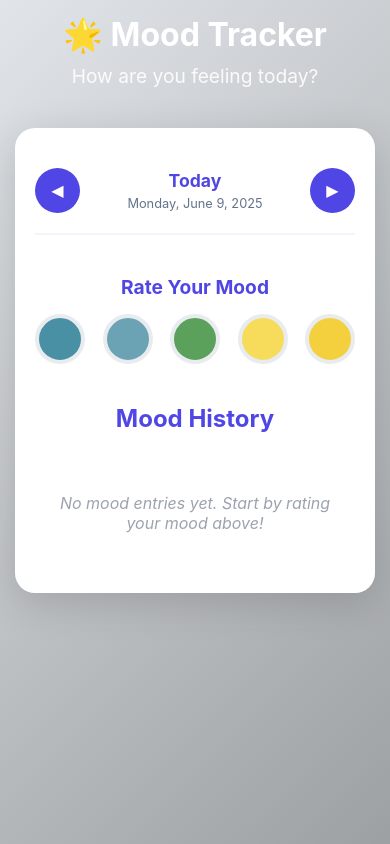
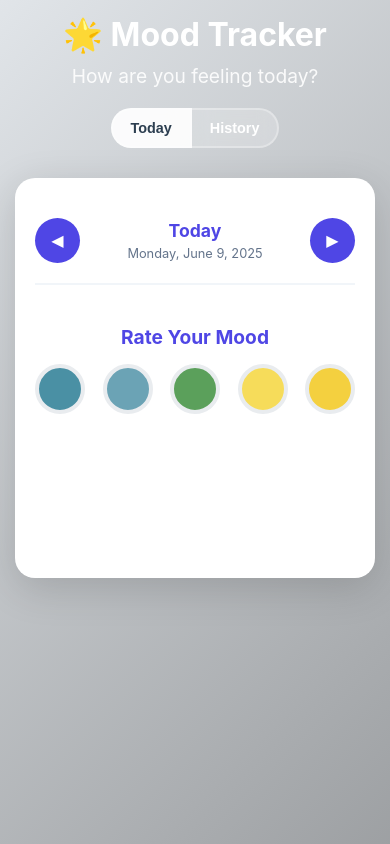
Before and after one commit to dmigo/mood-tracker, a website: page index.html in a window 390 px wide. Drawn offline with Linux system fonts and the light colour scheme.

Commit message:
Move history to a separate view

```diff
--- a/app.js
+++ b/app.js
@@ -4,6 +4,7 @@ class MoodTracker {
         this.currentDate = new Date();
         this.swipeStartX = null;
         this.swipeThreshold = 50;
+        this.currentView = 'mood';
         this.init();
     }
 
@@ -20,6 +21,8 @@ class MoodTracker {
         const prevDayBtn = document.getElementById('prev-day');
         const nextDayBtn = document.getElementById('next-day');
         const moodEntry = document.querySelector('.mood-entry');
+        const moodViewBtn = document.getElementById('mood-view-btn');
+        const historyViewBtn = document.getElementById('history-view-btn');
 
         moodButtons.forEach(btn => {
             btn.addEventListener('click', (e) => {
@@ -59,12 +62,23 @@ class MoodTracker {
             this.swipeStartX = null;
         });
 
+        // View navigation
+        moodViewBtn.addEventListener('click', () => {
+            this.switchView('mood');
+        });
+
+        historyViewBtn.addEventListener('click', () => {
+            this.switchView('history');
+        });
+
         // Keyboard navigation
         document.addEventListener('keydown', (e) => {
-            if (e.key === 'ArrowLeft') {
-                this.navigateDate(-1);
-            } else if (e.key === 'ArrowRight') {
-                this.navigateDate(1);
+            if (this.currentView === 'mood') {
+                if (e.key === 'ArrowLeft') {
+                    this.navigateDate(-1);
+                } else if (e.key === 'ArrowRight') {
+                    this.navigateDate(1);
+                }
             }
         });
     }
@@ -282,6 +296,35 @@ class MoodTracker {
 
         document.documentElement.style.setProperty('--current-mood-color', moodColor);
     }
+
+    switchView(view) {
+        this.currentView = view;
+
+        // Update view buttons
+        document.querySelectorAll('.view-btn').forEach(btn => {
+            btn.classList.remove('active');
+        });
+
+        if (view === 'mood') {
+            document.getElementById('mood-view-btn').classList.add('active');
+            document.getElementById('mood-view').classList.add('active');
+            document.getElementById('history-view').classList.remove('active');
+        } else if (view === 'history') {
+            document.getElementById('history-view-btn').classList.add('active');
+            document.getElementById('history-view').classList.add('active');
+            document.getElementById('mood-view').classList.remove('active');
+            this.loadMoodHistory(); // Refresh history when switching to it
+        }
+
+        // Update theme based on current view
+        if (view === 'history') {
+            // In history view, show neutral theme
+            document.documentElement.style.setProperty('--current-mood-color', 'var(--mood-unselected)');
+        } else {
+            // In mood view, show theme based on selected date
+            this.updateTheme();
+        }
+    }
 }
 
 document.addEventListener('DOMContentLoaded', () => {
--- a/index.html
+++ b/index.html
@@ -30,8 +30,16 @@
             <p>How are you feeling today?</p>
         </header>
 
+        <!-- Navigation -->
+        <nav class="view-navigation">
+            <button id="mood-view-btn" class="view-btn active">Today</button>
+            <button id="history-view-btn" class="view-btn">History</button>
+        </nav>
+
         <main>
-            <section class="mood-entry">
+            <!-- Mood Entry View -->
+            <section id="mood-view" class="view active">
+                <div class="mood-entry">
                     <div class="date-navigation">
                         <button id="prev-day" class="nav-btn" title="Previous day (swipe right)">◀</button>
                         <div class="current-date">
@@ -51,12 +59,16 @@
                             <button class="mood-btn" data-mood="5"></button>
                         </div>
                     </div>
+                </div>
             </section>
 
-            <section class="mood-history">
+            <!-- History View -->
+            <section id="history-view" class="view">
+                <div class="mood-history">
                     <h2>Mood History</h2>
                     <div id="mood-list" class="mood-entries">
-                    <p class="no-entries">No mood entries yet. Start by rating your mood above!</p>
+                        <p class="no-entries">No mood entries yet. Start by rating your mood!</p>
+                    </div>
                 </div>
             </section>
         </main>
--- a/styles.css
+++ b/styles.css
@@ -45,7 +45,7 @@ body {
 
 header {
     text-align: center;
-    margin-bottom: 40px;
+    margin-bottom: 20px;
     color: white;
 }
 
@@ -59,12 +59,65 @@ header p {
     opacity: 0.9;
 }
 
+.view-navigation {
+    display: flex;
+    justify-content: center;
+    margin-bottom: 30px;
+    gap: 0;
+}
+
+.view-btn {
+    background: rgba(255, 255, 255, 0.2);
+    color: white;
+    border: none;
+    padding: 12px 24px;
+    font-size: 1rem;
+    font-weight: 600;
+    cursor: pointer;
+    transition: all 0.3s ease;
+    backdrop-filter: blur(10px);
+    border: 2px solid rgba(255, 255, 255, 0.3);
+}
+
+.view-btn:first-child {
+    border-radius: 25px 0 0 25px;
+}
+
+.view-btn:last-child {
+    border-radius: 0 25px 25px 0;
+    border-left: none;
+}
+
+.view-btn:hover {
+    background: rgba(255, 255, 255, 0.3);
+}
+
+.view-btn.active {
+    background: rgba(255, 255, 255, 0.9);
+    color: var(--text-primary);
+}
+
 main {
     background: var(--bg-primary);
     border-radius: 20px;
     padding: 30px;
     box-shadow: 0 10px 40px rgba(0, 0, 0, 0.15);
     backdrop-filter: blur(10px);
+    min-height: 400px;
+    position: relative;
+}
+
+.view {
+    display: none;
+    opacity: 0;
+    transform: translateX(20px);
+    transition: all 0.3s ease;
+}
+
+.view.active {
+    display: block;
+    opacity: 1;
+    transform: translateX(0);
 }
 
 section {
@@ -281,6 +334,11 @@ h3 {
         padding: 20px;
     }
 
+    .view-btn {
+        padding: 10px 18px;
+        font-size: 0.9rem;
+    }
+
     .mood-btn {
         width: 50px;
         height: 50px;
```
Lines whose indentation alone changed are shown as unchanged.
